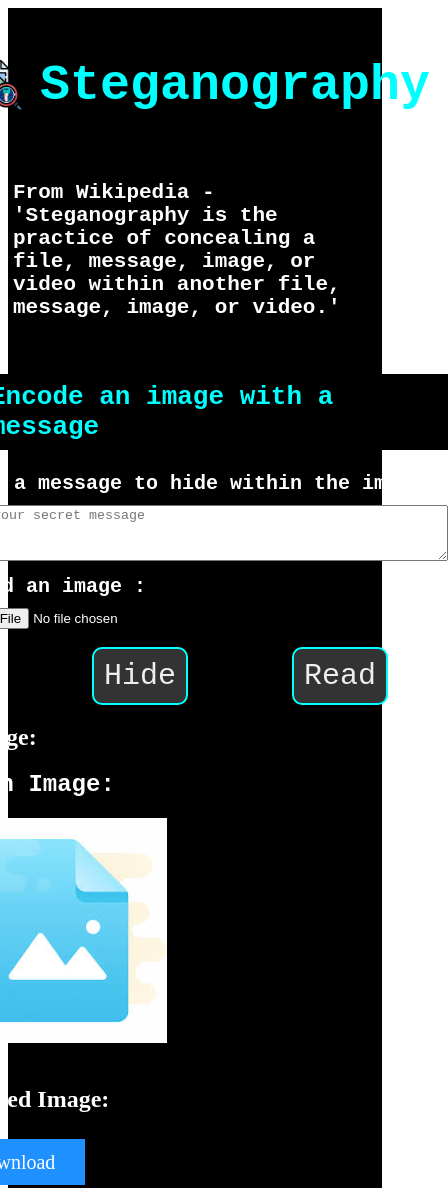
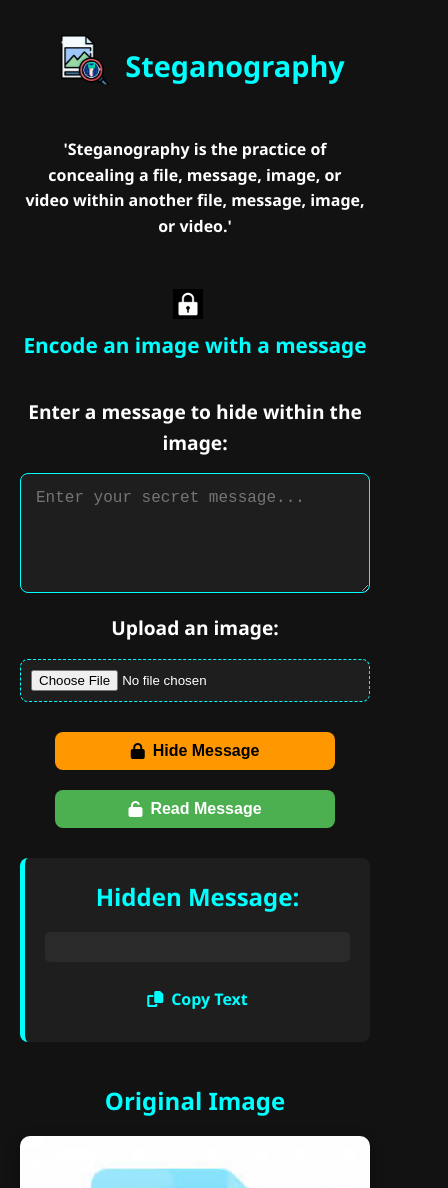
Before and after one commit to shreya64684/SteganographyTool, a plain HTML site: page index.html in a window 390 px wide. Shown: the top 1188 px of the page, 448 px wide, since content can reach past the window. Drawn offline with Linux system fonts and the light colour scheme.

Commit message:
Update index.html

```diff
--- a/index.html
+++ b/index.html
@@ -5,288 +5,358 @@
     <meta http-equiv="X-UA-Compatible" content="IE=edge">
     <meta name="viewport" content="width=device-width, initial-scale=1.0">
     <title>Steganography</title>
-	<!-- <link rel="stylesheet" href="style.css"> -->
+    <link rel="stylesheet" href="https://cdnjs.cloudflare.com/ajax/libs/font-awesome/6.4.0/css/all.min.css">
+    <style>
+        :root {
+            --primary-color: #00ffff;
+            --secondary-color: #333;
+            --bg-color: #121212;
+            --text-color: #ffffff;
+            --card-bg: #1e1e1e;
+            --success-color: #4CAF50;
+            --warning-color: #ff9800;
+        }
 
-	<link rel="script" href="script.js">
+        * {
+            box-sizing: border-box;
+            margin: 0;
+            padding: 0;
+        }
+
+        body {
+            font-family: 'Segoe UI', Tahoma, Geneva, Verdana, sans-serif;
+            background-color: var(--bg-color);
+            color: var(--text-color);
+            line-height: 1.6;
+            min-height: 100vh;
+            padding: 20px;
+        }
+
+        #main {
+            max-width: 1200px;
+            margin: 0 auto;
+            width: 100%;
+        }
+
+        #main>h1 {
+            color: var(--primary-color);
+            font-size: 2.5rem;
+            display: flex;
+            align-items: center;
+            justify-content: center;
+            padding: 15px;
+            margin-bottom: 20px;
+            text-align: center;
+            flex-wrap: wrap;
+        }
+
+        #main>h1>span {
+            margin: 0 15px;
+        }
+
+        #main>h1>span>img {
+            height: 50px;
+            width: auto;
+        }
+
+        #main>h4 {
+            color: var(--text-color);
+            font-size: 1.1rem;
+            text-align: center;
+            padding: 5px;
+            margin-bottom: 30px;
+            max-width: 800px;
+            margin-left: auto;
+            margin-right: auto;
+        }
+
+        #encryption>h2, #decryption>h2 {
+            display: flex;
+            align-items: center;
+            background-color: transparent;
+            padding: 15px 0;
+            font-size: 1.8rem;
+            color: var(--primary-color);
+            margin-bottom: 20px;
+            flex-wrap: wrap;
+            justify-content: center;
+        }
+
+        #encryption>h2>span, #decryption>h2>span {
+            margin-right: 15px;
+        }
+
+        #encryption>h2>span>img, #decryption>h2>span>img {
+            height: 30px;
+            width: 30px;
+        }
+
+        #encryption>h4, #decryption>h4 {
+            font-size: 1.2rem;
+            margin: 15px 0;
+            text-align: center;
+        }
+
+        #text {
+            width: 100%;
+            max-width: 600px;
+            height: 120px;
+            padding: 15px;
+            margin: 0 auto 20px;
+            display: block;
+            background-color: var(--card-bg);
+            border: 1px solid var(--primary-color);
+            color: var(--text-color);
+            border-radius: 8px;
+            font-size: 1rem;
+            resize: vertical;
+        }
+
+        #imageLoader, #imageLoader2 {
+            width: 100%;
+            max-width: 600px;
+            margin: 0 auto 20px;
+            display: block;
+            padding: 10px;
+            background-color: var(--card-bg);
+            border: 1px dashed var(--primary-color);
+            color: var(--text-color);
+            border-radius: 8px;
+            cursor: pointer;
+        }
+
+        .btns {
+            display: flex;
+            justify-content: center;
+            flex-wrap: wrap;
+            gap: 20px;
+            margin: 30px 0;
+        }
+
+        .btn {
+            display: inline-flex;
+            align-items: center;
+            justify-content: center;
+            padding: 12px 24px;
+            border-radius: 8px;
+            font-size: 1.1rem;
+            cursor: pointer;
+            transition: all 0.3s ease;
+            border: none;
+            font-weight: 600;
+        }
+
+        .btn i {
+            margin-right: 8px;
+        }
+
+        .warning {
+            background-color: var(--warning-color);
+            color: #000;
+        }
+
+        .warning:hover {
+            background-color: #e68a00;
+            transform: translateY(-2px);
+        }
+
+        .success {
+            background-color: var(--success-color);
+            color: #fff;
+        }
+
+        .success:hover {
+            background-color: #3e8e41;
+            transform: translateY(-2px);
+        }
+
+        #right {
+            display: flex;
+            flex-wrap: wrap;
+            justify-content: center;
+            gap: 30px;
+            margin-top: 40px;
+        }
+
+        #original, #stego {
+            flex: 1;
+            min-width: 300px;
+            max-width: 500px;
+        }
+
+        h2 {
+            text-align: center;
+            margin-bottom: 15px;
+            color: var(--primary-color);
+            font-size: 1.5rem;
+        }
+
+        .card {
+            background-color: var(--card-bg);
+            border-radius: 10px;
+            overflow: hidden;
+            box-shadow: 0 5px 15px rgba(0, 0, 0, 0.3);
+            transition: transform 0.3s ease;
+            margin-bottom: 20px;
+        }
+
+        .card:hover {
+            transform: translateY(-5px);
+        }
+
+        .card-img {
+            width: 100%;
+            height: auto;
+            display: block;
+        }
+
+        .card-img-overlay {
+            position: absolute;
+            bottom: 0;
+            left: 0;
+            right: 0;
+            background: rgba(0, 0, 0, 0.7);
+            padding: 10px;
+            display: flex;
+            justify-content: center;
+        }
+
+        #download {
+            background-color: var(--primary-color);
+            color: #000;
+            font-weight: 600;
+            padding: 10px 20px;
+            border-radius: 5px;
+            text-decoration: none;
+            transition: all 0.3s ease;
+        }
+
+        #download:hover {
+            background-color: #00cccc;
+        }
+
+        #messageArea {
+            margin: 30px auto;
+            padding: 20px;
+            background-color: var(--card-bg);
+            border-radius: 8px;
+            max-width: 800px;
+            text-align: center;
+            border-left: 5px solid var(--primary-color);
+        }
+
+        #message {
+            padding: 15px;
+            background-color: #2a2a2a;
+            border-radius: 5px;
+            margin-bottom: 15px;
+            word-break: break-all;
+        }
+
+        #copy {
+            cursor: pointer;
+            color: var(--primary-color);
+            font-weight: 600;
+        }
+
+        #copy:hover {
+            text-decoration: underline;
+        }
+
+        /* Responsive adjustments */
+        @media (max-width: 768px) {
+            #main>h1 {
+                font-size: 2rem;
+            }
+
+            #main>h4 {
+                font-size: 1rem;
+            }
+
+            #encryption>h2, #decryption>h2 {
+                font-size: 1.5rem;
+                justify-content: center;
+            }
+
+            .btn {
+                padding: 10px 20px;
+                font-size: 1rem;
+            }
+
+            #right {
+                flex-direction: column;
+                align-items: center;
+            }
+
+            #original, #stego {
+                width: 100%;
+                max-width: 100%;
+            }
+        }
+
+        @media (max-width: 480px) {
+            #main>h1 {
+                font-size: 1.8rem;
+            }
+
+            #encryption>h2, #decryption>h2 {
+                font-size: 1.3rem;
+            }
+
+            .btns {
+                flex-direction: column;
+                align-items: center;
+            }
+
+            .btn {
+                width: 80%;
+            }
+        }
+    </style>
 </head>
 <body>
 <div id="main">
-        <h1><span><img src="Images/stegoimage.png"></span>Steganography</h1>
-        <h4>   From Wikipedia -   'Steganography is the practice of concealing a file, message, image, or video within another file, message, image, or video.'</h4>
+        <h1><span><img src="Images/stegoimage.png" alt="Steganography Icon"></span>Steganography</h1>
+        <h4>'Steganography is the practice of concealing a file, message, image, or video within another file, message, image, or video.'</h4>
     <div id="encryption">
-        <h2><span><img src="Images/lock.png"></span>Encode an image with a message</h2>
+        <h2><span><img src="Images/lock.png" alt="Lock Icon"></span>Encode an image with a message</h2>
         <h4 class="text-warning">
             Enter a message to hide within the image:<span id="capacity"></span>
         </h4>
 
-	<textarea type="text" id="text" placeholder="Enter your secret message"></textarea>
-	<h4 class="text-success">Upload an image :</h4>
-	<input type="file" id="imageLoader" name="imageLoader"/>
-  <br>
-  <br>
+        <textarea type="text" id="text" placeholder="Enter your secret message..."></textarea>
+        <h4 class="text-success">Upload an image:</h4>
+        <input type="file" id="imageLoader" name="imageLoader" accept="image/*"/>
         <div class="btns">
-  <button id="hide" class="btn warning">Hide</button>
-  <button id="read" class="btn success">Read</button>
+            <button id="hide" class="btn warning"><i class="fas fa-lock"></i> Hide Message</button>
+            <button id="read" class="btn success"><i class="fas fa-unlock"></i> Read Message</button>
         </div>
 
+        <div id="messageArea" class="mb-3 pb-3 invisible">
+            <h2 class="text-info">Hidden Message:</h2>
+            <div class="mb-3" id="message"></div>
+            <span id='copy' onclick="copyText()" class="btn btn-outline-info"><i class="fas fa-copy"></i> Copy Text</span>
+        </div>
 
-  <div id="messageArea" class="mb-3 pb-3 invisible">
-    <h2 class="text-info">Message:</h2>
-    <div class="mb-3" id="message"></div><span id='copy' onclick="copyText()"class="btn btn-outline-info"></span>
-  </div>
         <div id="right" class="row">
-    <div id="original" class="col-md-6" float="left">
-      <h2>Plain Image:</h2>
+            <div id="original" class="col-md-6">
+                <h2>Original Image</h2>
                 <div class="card">
-                  <img id="img" class="card-img" src="Images/images.jpeg"/>
+                    <img id="img" class="card-img" src="Images/images.jpeg" alt="Original Image"/>
                 </div>
             </div>
-	<br/>
-  <div id="stego" class="col-md-6" float="right">
-    <h2>Encoded Image:</h2>
-              <div class="card">
-                  <img id="cover" class="card-img" src=""/>
-                  <div class="card-img-overlay"><a id="download" class="btn btn-success" download="cover.png" rel="nofollow">Download</a></div>
+            <div id="stego" class="col-md-6">
+                <h2>Encoded Image</h2>
+                <div class="card" style="position: relative;">
+                    <img id="cover" class="card-img" src="" alt="Encoded Image"/>
+                    <div class="card-img-overlay"><a id="download" class="btn btn-success" download="cover.png" rel="nofollow"><i class="fas fa-download"></i> Download</a></div>
                 </div>
-
+            </div>
         </div>
     </div>
 </div>
 
-
-
-<!-- <div id="decryption">
-	<h2><span><img src="unlock.png"></span>Decode an image</h2>
-	<h4>Upload an image:</h4>
-  <div id="right" class="row">
-    <div id="original" class="col-md-6">
-      <h2>Plain Image:</h2>
-                <div class="card">
-                  <img id="img2" class="card-img" src="images.jpeg"/>
-                </div>
-    </div>
-  </div>
-	<input type="file" id="imageLoader2" name="imageLoader2"/>
-	<canvas id="imageCanvas2"></canvas>
-  <button id="read" class="btn btn-outline-success">Read</button>
-
-  <div id="messageArea" class="mb-3 pb-3 invisible">
-      <h2 class="text-info">Message:</h2>
-      <div class="mb-3" id="message"></div><span id='copy' onclick="copyText()"class="btn btn-outline-info"></span>
-  </div> -->
-
-  <br>
-
-</div>
-</div>
 <script src="js/script.js"></script>
 <script type="text/javascript" src="js/stegno.js"></script>
-
-<style>
-body{
-  height: 100%;
-
-}
-
-#main{
-    height: 100%;
-    width: 100%;
-    background-color: black;
-    display: flex;
-    align-items: center;
-    justify-content: center;
-    flex-direction: column;
-    color: white;
-    min-height: 100%;
-}
-#main>h1{
-    font-family: monospace;
-    color: aqua;
-    font-size: 50px;
-    display: flex;
-    align-items: center;
-    padding: 15px;
-    margin-bottom: 20px;
-}
-#main>h1>span{
-    margin: 0 15px;
-    display: flex;
-    align-items: center;
-}
-#main>h1>span>img{
-    height: 50px;
-    color: white;
-    transition: 0.3s ease;
-}
-#main>h4{
-  font-family: monospace;
-    color: white;
-    font-size: 21px;
-    display: flex;
-    align-items: center;
-    padding: 5px;
-}
-#main>#encryption>h2{
-    display: flex;
-    align-items: center;
-    /* justify-content: space-between; */
-    background-color: black;
-    padding: 8px;
-    padding-bottom: 8px;
-    font-size: xx-large;
-    font-family: monospace;
-    color: aqua;
-}
-#main>#encryption>h2>span{
-    display: flex;
-    align-items: center;
-    margin-right: 10px;
-}
-#main>#encryption>h2>span>img{
-  height: 30px;
-  width: 30px;
-  display: flex;
-}
-#encryption>h4{
- font-family: monospace;
- font-size: x-large;
- margin-top: 10px;
- margin-bottom: 10px;
-}
-#encryption>#text{
-  height: 50px;
-  width: 500px;
-}
-#encryption>#imageLoader2{
-  width: 500px;
-  height: 30px;
-}
-#imagecanvas{
-  width: 200px;
-  height: 200px;
-}
-.warning{
-  display: inline-block;
-    align-items: center;
-    background-color: #333;
-    border: 2px solid aqua;
-    width: fit-content;
-    justify-content: center;
-    padding: 10px;
-    border-radius: 10px;
-    color: #eee;
-    font-size: 30px;
-    cursor: pointer;
-    margin-left: 150px;
-    margin-right: 20px;
-    font-family: monospace;
-}
-.warning:hover{
-  background-color: aqua;
-  color: black;
-}
-.success{
-  display: inline-block;
-    align-items: center;
-    background-color: #333;
-    border: 2px solid aqua;
-    width: fit-content;
-    justify-content: center;
-    padding: 10px;
-    border-radius: 10px;
-    color: #eee;
-    font-size: 30px;
-    cursor: pointer;
-    margin-left: 80px;
-    margin-right: 20px;
-    font-family: monospace;
-}
-.success:hover{
-  background-color: aqua;
-  color: black;
-}
-
-
-#decryption>h2{
-    display: flex;
-    align-items: center;
-    /* justify-content: space-between; */
-    background-color: black;
-    padding: 8px;
-    padding-bottom: 8px;
-    font-size: xx-large;
-    font-family: monospace;
-    color: aqua;
-}
-#decryption>h2>span{
-    display: flex;
-    align-items: center;
-    margin-right: 10px;
-}
-#decryption>h2>span>img{
-  height: 30px;
-  width: 30px;
-  display: flex;
-}
-#decryption>h4{
- font-family: monospace;
- font-size: x-large;
- margin-top: 10px;
- margin-bottom: 10px;
-}
-#decryption>#message{
-  height: 50px;
-  width: 500px;
-
-}
-#messagearea{
-  padding-bottom: 10px;
-}
-#decryption>#imageLoader2{
-  width: 500px;
-  height: 30px;
-}
-
-
-#original{
-  font-family: monospace;
- font-size: large;
-}
-.btn-success{
-  background-color: DodgerBlue;
-  border: none;
-  color: white;
-  padding: 12px 30px;
-  cursor: pointer;
-  font-size: 20px;
-}
-.btn:hover {
-  background-color: RoyalBlue;
-}
-/* .btn{
-    display: flex;
-    align-items: center;
-    background-color: #333;
-    border: none;
-
-    justify-content: center;
-    padding: 10px;
-    border-radius: 10px;
-    color: #eee;
-    font-size: 30px;
-    cursor: pointer;
-    margin-left: 250px;
-} */
-
-
-
-
-
-
-
-
-
-</style>
-
 </body>
 </html>
```
Lines whose indentation alone changed are shown as unchanged.
